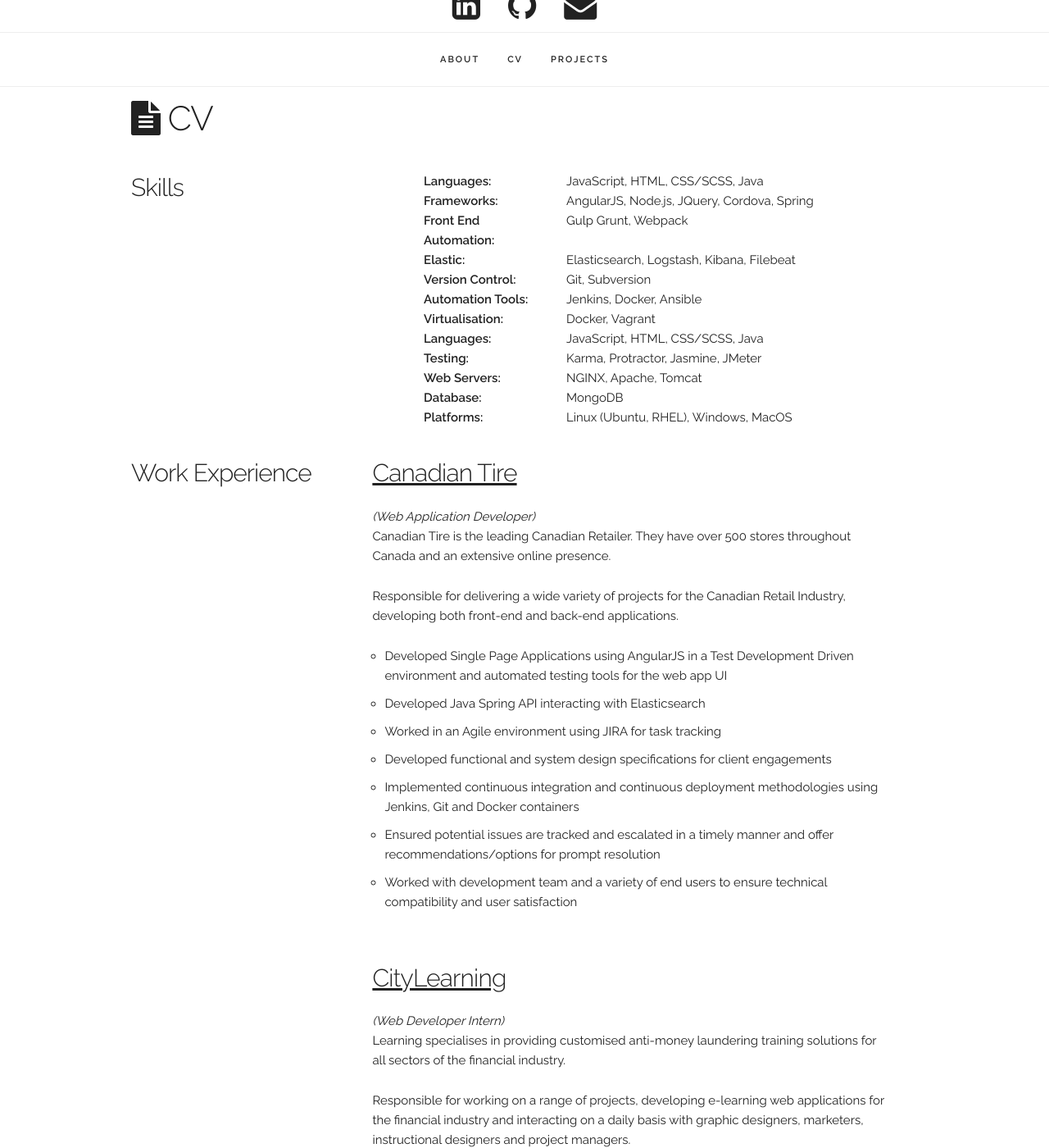
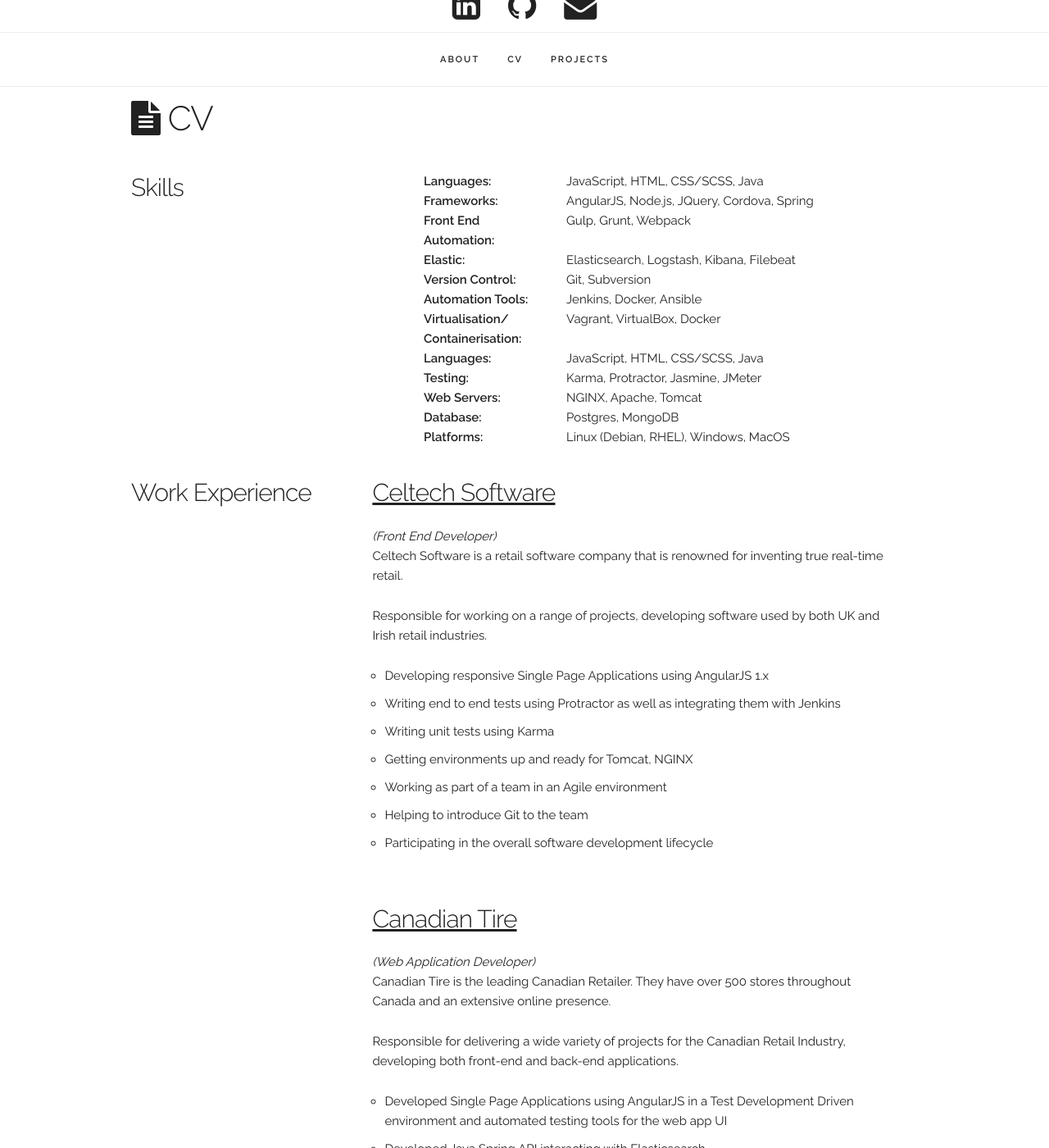
Before and after one commit to fintand/fintand.github.io, a Jekyll site: the page built from cv/index.html, in a window 1280 px wide and 1400 px high, scrolled down 468 px. Shown: the whole window at 82% size. Built offline with Jekyll 4.4.1, drawn with Linux system fonts in a browser that asks for light colours; nearby versions of some CDN libraries; some of the changed text lies outside the part shown.

Commit message:
small update

```diff
--- a/_includes/footer.html
+++ b/_includes/footer.html
@@ -5,7 +5,7 @@
   			Built using <a href="https://jekyllrb.com/" target="_blank">Jekyll</a>, <a href="http://sass-lang.com/" target="_blank">Sass</a>, <a href="http://getskeleton.com/" target="_blank">Skeleton</a>
   		</div>
     	<div class="one-half column">
-    		© 2016 Fintan Dunleavy
+    		© 2018 Fintan Dunleavy
     	</div>
   	</div>
   </div>
--- a/cv/index.html
+++ b/cv/index.html
@@ -40,7 +40,7 @@
 						<span><strong>Front End Automation:</strong></span>
 					</div>
 			    	<div class="two-thirds column">
-			    		<span>Gulp Grunt, Webpack</span>
+			    		<span>Gulp, Grunt, Webpack</span>
 			    	</div>
 				</div>
 			</div>
@@ -77,10 +77,10 @@
 			<div class="container">
 				<div class="row">
 					<div class="one-third column">
-						<span><strong>Virtualisation:</strong></span>
+						<span><strong>Virtualisation/ Containerisation:</strong></span>
 					</div>
 			    	<div class="two-thirds column">
-			    		<span>Docker, Vagrant</span>
+			    		<span>Vagrant, VirtualBox, Docker</span>
 			    	</div>
 				</div>
 			</div>
@@ -120,7 +120,7 @@
 						<span><strong>Database:</strong></span>
 					</div>
 			    	<div class="two-thirds column">
-			    		<span>MongoDB</span>
+			    		<span>Postgres, MongoDB</span>
 			    	</div>
 				</div>
 			</div>
@@ -130,7 +130,7 @@
 						<span><strong>Platforms:</strong></span>
 					</div>
 			    	<div class="two-thirds column">
-			    		<span>Linux (Ubuntu, RHEL), Windows, MacOS</span>
+			    		<span>Linux (Debian, RHEL), Windows, MacOS</span>
 			    	</div>
 				</div>
 			</div>
@@ -142,7 +142,27 @@
 			<h1>Work Experience</h1>
 		</div>
 		<div class="two-thirds column right">
-			<h4><a href="http://www.canadiantire.ca/">Canadian Tire</a></h4>
+			<h4><a href="https://celtechgroup.com/" target="_blank">Celtech Software</a></h4>
+			<em>(Front End Developer)</em>
+			<p>Celtech Software is a retail software company that is renowned for inventing true real-time retail. </p>
+			<p>Responsible for working on a range of projects, developing software used by both UK and Irish retail industries.</p>
+			<ul>
+				<li>Developing responsive Single Page Applications using AngularJS 1.x</li>
+				<li>Writing end to end tests using Protractor as well as integrating them with Jenkins</li>
+				<li>Writing unit tests using Karma</li>
+				<li>Getting environments up and ready for Tomcat, NGINX</li>
+				<li>Working as part of a team in an Agile environment</li>
+				<li>Helping to introduce Git to the team</li>
+				<li>Participating in the overall software development lifecycle</li>
+			</ul>
+		</div>
+	</div>
+	<div class="row cv-row">
+		<div class="one-third column">
+			&nbsp;
+		</div>
+		<div class="two-thirds column right">
+			<h4><a href="http://www.canadiantire.ca/" target="_blank">Canadian Tire</a></h4>
 			<em>(Web Application Developer)</em>
 			<p>Canadian Tire is the leading Canadian Retailer. They have over 500 stores throughout Canada and an extensive online presence. </p>
 			<p>Responsible for delivering a wide variety of projects for the Canadian Retail Industry, developing both front-end and back-end applications.</p>
@@ -162,7 +182,7 @@
 			&nbsp;
 		</div>
 		<div class="two-thirds column right">
-			<h4><a href="http://citylearning.com/">CityLearning</a></h4>
+			<h4><a href="http://citylearning.com/" target="_blank">CityLearning</a></h4>
 			<em>(Web Developer Intern)</em>
 			<p>Learning specialises in providing customised anti-money laundering training solutions for all sectors of the financial industry.</p>
 			<p>Responsible for working on a range of projects, developing e-learning web applications for the financial industry and interacting on a daily basis with graphic designers, marketers, instructional designers and project managers.</p>
@@ -180,7 +200,7 @@
 			<h1>Education</h1>
 		</div>
 		<div class="two-thirds column right">
-			<h4><a href="http://www.dcu.ie/">Dublin City University</a></h4>
+			<h4><a href="http://www.dcu.ie/" target="_blank">Dublin City University</a></h4>
 			<em>BSc. Computer Applications (Software Engineering)</em>
 		</div>
 	</div>
```
Also changed, not shown: projects.md (+16 -14 lines), 1 other file.
